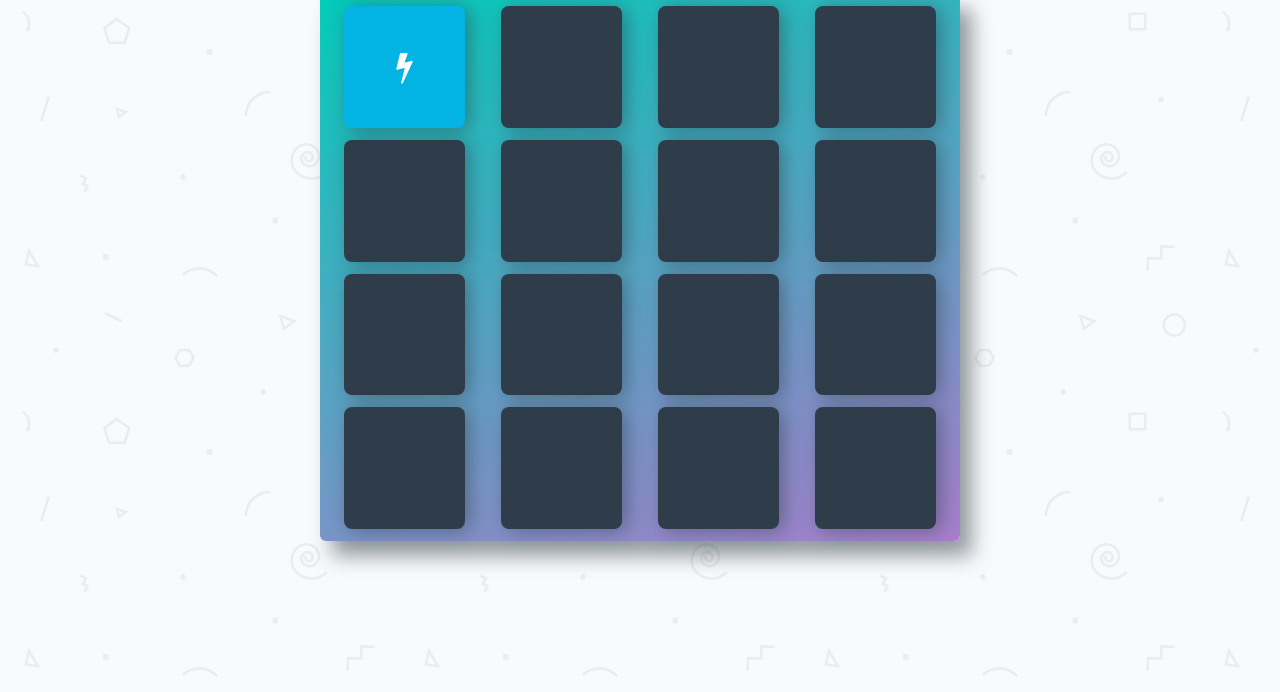
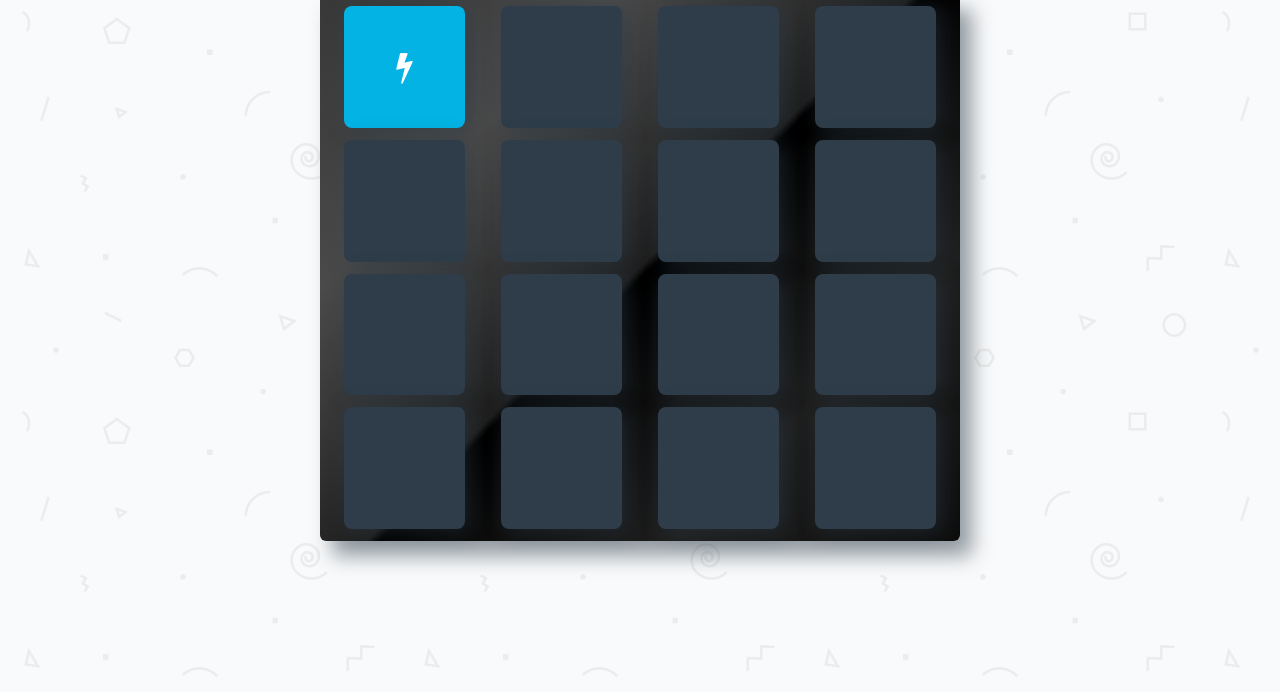
Before and after one commit to TroyB95/my-old-personal-website, a plain HTML site: page fend-project-memory-game/index.html in a window 1280 px wide. Both pictures are taken after a click on the item 404 px from the left and 175 px from the top of the page. Shown: the part 108-800 px from the top of the page. Drawn offline with Linux system fonts and the light colour scheme; a web font is replaced by a local one.

Commit message:
Updated with flip animation

```diff
--- a/fend-project-memory-game/css/app.css
+++ b/fend-project-memory-game/css/app.css
@@ -17,7 +17,7 @@ body {
 }
 
 body {
-    background: #ffffff url('../img/geometry2.png'); /* Background pattern from Subtle Patterns */
+    background-image: url('../img/geometry2.png');  /* Background pattern from Subtle Patterns */
     font-family: 'Coda', cursive;
 }
 
@@ -41,7 +41,14 @@ h1 {
 
 .deck {
     width: 50%;
-    background: linear-gradient(160deg, #02ccba 0%, #aa7ecd 100%);
+	background: rgba(56,56,56,1);
+	background: -moz-linear-gradient(-45deg, rgba(56,56,56,1) 0%, rgba(64,64,64,1) 12%, rgba(74,74,74,1) 25%, rgba(51,51,51,1) 39%, rgba(31,31,31,1) 50%, rgba(0,0,0,1) 51%, rgba(13,13,13,1) 60%, rgba(31,31,31,1) 76%, rgba(20,20,20,1) 91%, rgba(13,13,13,1) 100%);
+	background: -webkit-gradient(left top, right bottom, color-stop(0%, rgba(56,56,56,1)), color-stop(12%, rgba(64,64,64,1)), color-stop(25%, rgba(74,74,74,1)), color-stop(39%, rgba(51,51,51,1)), color-stop(50%, rgba(31,31,31,1)), color-stop(51%, rgba(0,0,0,1)), color-stop(60%, rgba(13,13,13,1)), color-stop(76%, rgba(31,31,31,1)), color-stop(91%, rgba(20,20,20,1)), color-stop(100%, rgba(13,13,13,1)));
+	background: -webkit-linear-gradient(-45deg, rgba(56,56,56,1) 0%, rgba(64,64,64,1) 12%, rgba(74,74,74,1) 25%, rgba(51,51,51,1) 39%, rgba(31,31,31,1) 50%, rgba(0,0,0,1) 51%, rgba(13,13,13,1) 60%, rgba(31,31,31,1) 76%, rgba(20,20,20,1) 91%, rgba(13,13,13,1) 100%);
+	background: -o-linear-gradient(-45deg, rgba(56,56,56,1) 0%, rgba(64,64,64,1) 12%, rgba(74,74,74,1) 25%, rgba(51,51,51,1) 39%, rgba(31,31,31,1) 50%, rgba(0,0,0,1) 51%, rgba(13,13,13,1) 60%, rgba(31,31,31,1) 76%, rgba(20,20,20,1) 91%, rgba(13,13,13,1) 100%);
+	background: -ms-linear-gradient(-45deg, rgba(56,56,56,1) 0%, rgba(64,64,64,1) 12%, rgba(74,74,74,1) 25%, rgba(51,51,51,1) 39%, rgba(31,31,31,1) 50%, rgba(0,0,0,1) 51%, rgba(13,13,13,1) 60%, rgba(31,31,31,1) 76%, rgba(20,20,20,1) 91%, rgba(13,13,13,1) 100%);
+	background: linear-gradient(135deg, rgba(56,56,56,1) 0%, rgba(64,64,64,1) 12%, rgba(74,74,74,1) 25%, rgba(51,51,51,1) 39%, rgba(31,31,31,1) 50%, rgba(0,0,0,1) 51%, rgba(13,13,13,1) 60%, rgba(31,31,31,1) 76%, rgba(20,20,20,1) 91%, rgba(13,13,13,1) 100%);
+	filter: progid:DXImageTransform.Microsoft.gradient( startColorstr='#383838', endColorstr='#0d0d0d', GradientType=1 );
     padding: 6px;
     border-radius: 6px;
     box-shadow: 12px 15px 20px 0 rgba(46, 61, 73, 0.5);
@@ -68,13 +75,14 @@ h1 {
 }
 
 .deck .card.open {
-    transform: rotateY(0);
+    animation: twirl 0.3s ease-in reverse;
     background: #02b3e4;
     cursor: default;
 }
 
 .deck .card.show {
     font-size: 33px;
+
 }
 
 .deck .card.match {
@@ -163,11 +171,6 @@ h1 {
 
 
 }
-
-.modal-content p {
-	padding-bottom: 5%;
-}
-
 @media screen and (max-width: 409px) {
 	h1 {
 		font-size: 1.75em;
@@ -265,3 +268,8 @@ h1 {
 		width: 9.2rem;
 	}
 }
+
+@keyframes twirl {
+	0% {transform: rotateY(0deg)}
+	100% {transform: rotateY(90deg)}
+}
--- a/fend-project-memory-game/js/app.js
+++ b/fend-project-memory-game/js/app.js
@@ -242,7 +242,7 @@ function star(){
 // Function to determine if all are matched
 function finished(){
 	if(matchedCards.length == 16){
-		congratMes.innerHTML = 'Well done! Your final time was ' + minutes + ' minutes ' + seconds + ' seconds! You scored ' + star() + ' stars!';
+		congratMes.innerHTML = '<p>Well done! Your final time was ' + minutes + ' minutes ' + seconds + ' seconds!</p> <p>It took you ' + count + ' Moves!</p><p>You scored ' + star() + ' stars!</p>';
 		finishModal();
 		seconds = 0;
 		mintues = 0;
```
Also changed, not shown: 1 other file.
